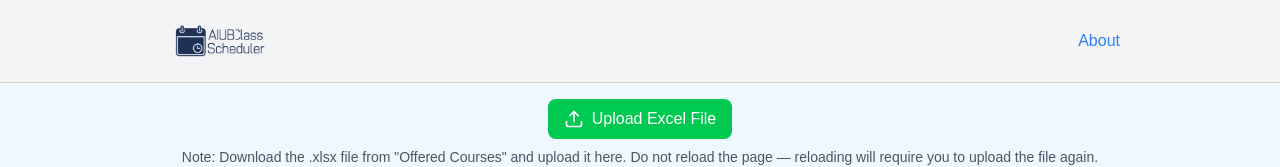
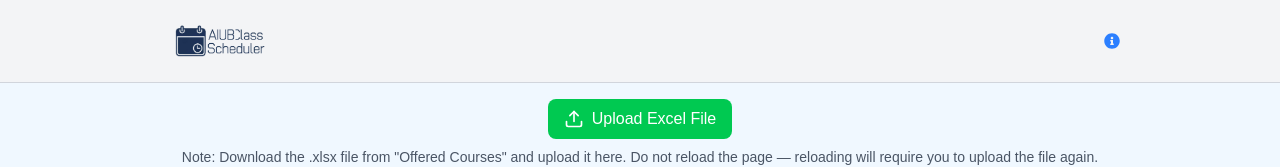
Before and after one commit to roman0190/aiub_class_scheduler_no_login, a Next.js app: page / in a window 1280 px wide. Shown: the top 167 px of the page. Built offline with nearby package versions, Linux system fonts and the light colour scheme.

Commit message:
fix : Header

```diff
--- a/src/components/Header.tsx
+++ b/src/components/Header.tsx
@@ -3,10 +3,11 @@ import React from "react";
 import Image from "next/image";
 import Link from "next/link"; // Updated import
 import { usePathname } from "next/navigation";
+import { FaArrowLeft, FaInfoCircle } from "react-icons/fa"; // updated import
 
 const Header = () => {
   const pathname = usePathname();
-  const isDocsPage = pathname === "/about";
+  const isDocsPage = pathname === "/about" || pathname === "/doc";
 
   return (
     <header className=" sticky lg:px-[10rem] top-0 flex justify-between items-center p-4 bg-gray-100 border-b border-gray-300 z-10">
@@ -25,12 +26,14 @@ const Header = () => {
       {!isDocsPage ? (
         <div>
           <Link href="/about" className="text-blue-500 hover:underline">
-            About
+            <FaInfoCircle />
           </Link>
         </div>
       ) : (
         <div className="text-blue-500 hover:underline">
-          <Link href="/">Go Back</Link>
+          <Link href="/">
+            <FaArrowLeft />
+          </Link>
         </div>
       )}
     </header>
```
Also changed, not shown: src/app/page.tsx (+3 -4 lines).
